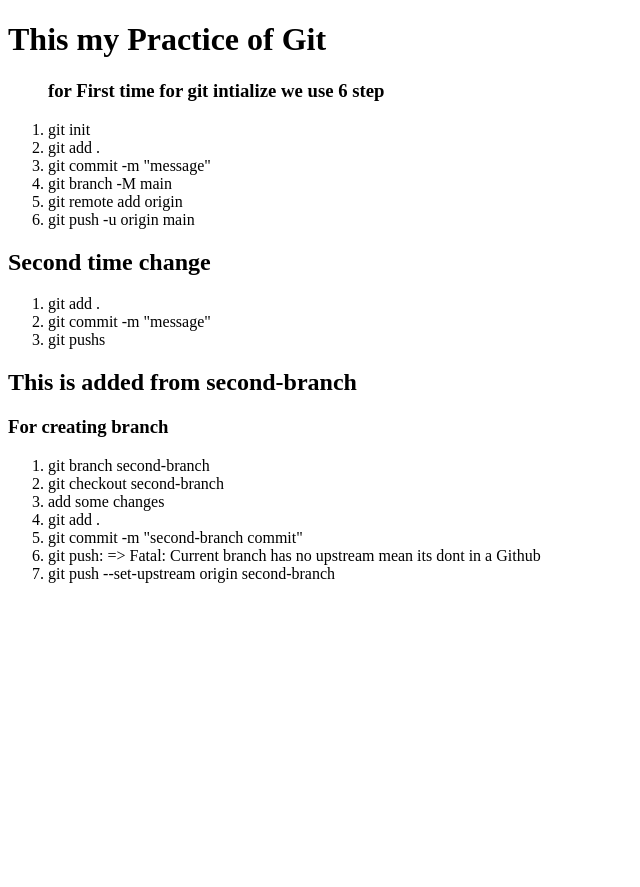
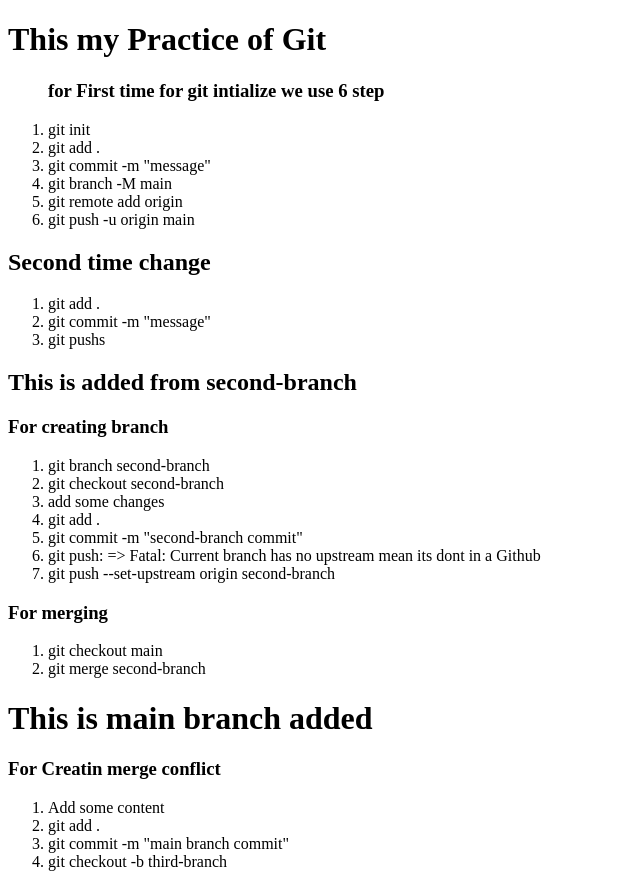
Before and after one commit to yusuf-khan-swd/my-fifth-repo, a plain HTML site: page index.html in a window 1280 px wide. Shown: the whole page, without its empty margins (0-640 px from the left). Before the commit the page ends 800 px from the top, so only its background shows below. Drawn offline with Linux system fonts and the light colour scheme.

Commit message:
main branch commit

```diff
--- a/index.html
+++ b/index.html
@@ -36,5 +36,19 @@
             <li>git push: => Fatal: Current branch has no upstream mean its dont in a Github</li>
             <li>git push --set-upstream origin second-branch</li>
         </ol>
+    <h3>For merging</h3>
+        <ol>
+            <li>git checkout main</li>
+            <li>git merge second-branch</li>
+        </ol>
+
+    <h1>This is main branch added</h1>
+    <h3>For Creatin merge conflict</h3>
+        <ol>
+            <li>Add some content</li>
+            <li>git add .</li>
+            <li>git commit -m "main branch commit"</li>
+            <li>git checkout -b third-branch</li>
+        </ol>
 </body>
 </html>
```
